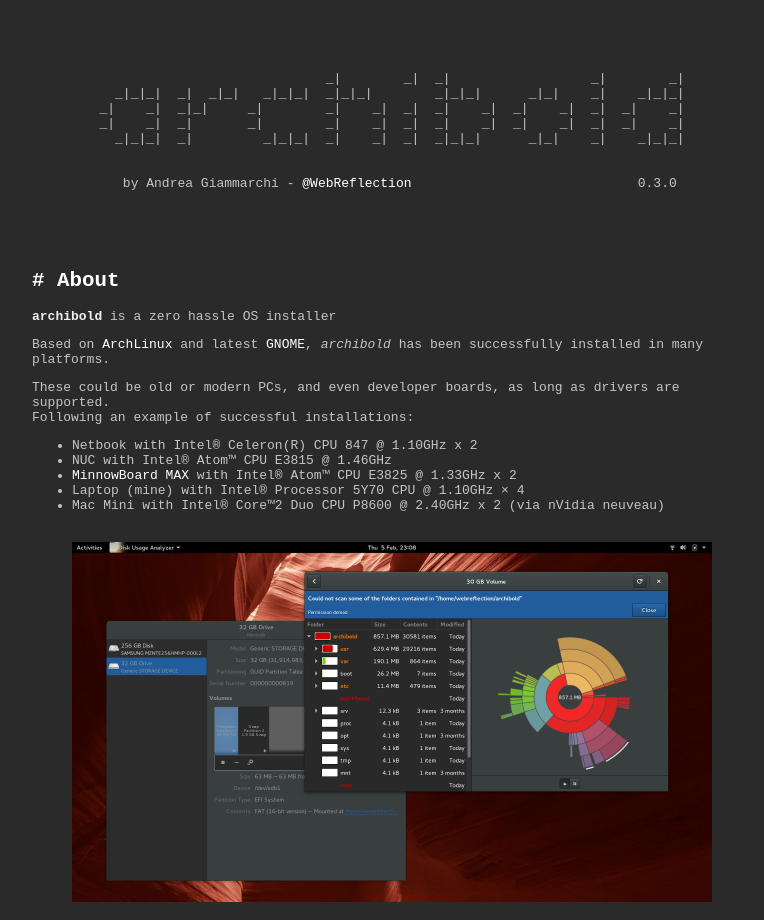
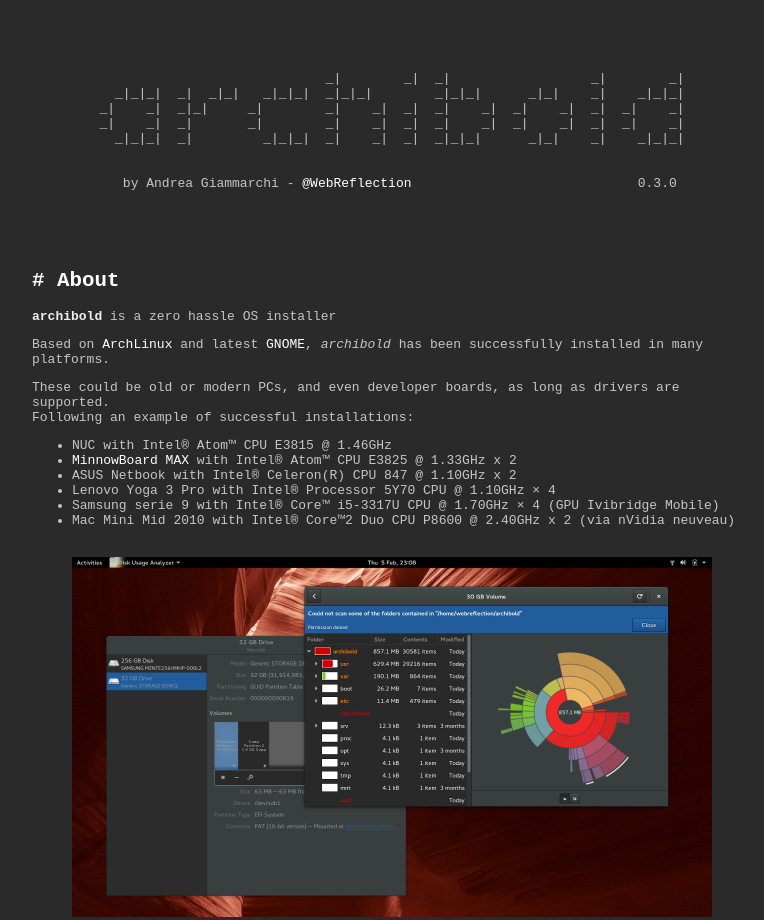
Before and after one commit to WebReflection/archibold.io, a plain HTML site: page index.html in a window 1280 px wide. Shown: the top 920 px of the page, without its empty margins (248-1012 px from the left). Drawn offline with Linux system fonts and the light colour scheme.

Commit message:
updated installations info

```diff
--- a/index.html
+++ b/index.html
@@ -123,11 +123,12 @@
           Following an example of successful installations:
         </p>
         <ul>
-          <li>Netbook with Intel® Celeron(R) CPU 847 @ 1.10GHz x 2</li>
           <li>NUC with Intel® Atom™ CPU E3815 @ 1.46GHz</li>
           <li><a href="http://www.minnowboard.org/meet-minnowboard-max/">MinnowBoard MAX</a> with Intel® Atom™ CPU E3825 @ 1.33GHz x 2</li>
-          <li>Laptop (mine) with Intel® Processor 5Y70 CPU @ 1.10GHz × 4</li>
-          <li>Mac Mini with Intel® Core™2 Duo CPU P8600 @ 2.40GHz x 2 (via nVidia neuveau)</li>
+          <li>ASUS Netbook with Intel® Celeron(R) CPU 847 @ 1.10GHz x 2</li>
+          <li>Lenovo Yoga 3 Pro with Intel® Processor 5Y70 CPU @ 1.10GHz × 4</li>
+          <li>Samsung serie 9 with Intel® Core™ i5-3317U CPU @ 1.70GHz × 4 (GPU Ivibridge Mobile)</li>
+          <li>Mac Mini Mid 2010 with Intel® Core™2 Duo CPU P8600 @ 2.40GHz x 2 (via nVidia neuveau)</li>
         </ul>
       </section>
       <img src="img/disk-utils.png"/>
```
